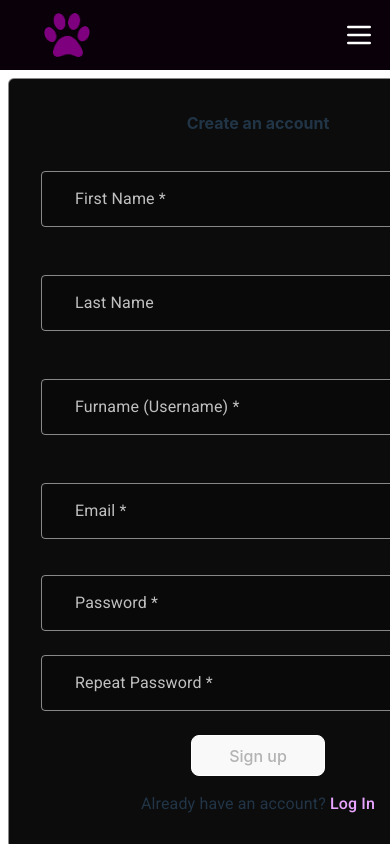
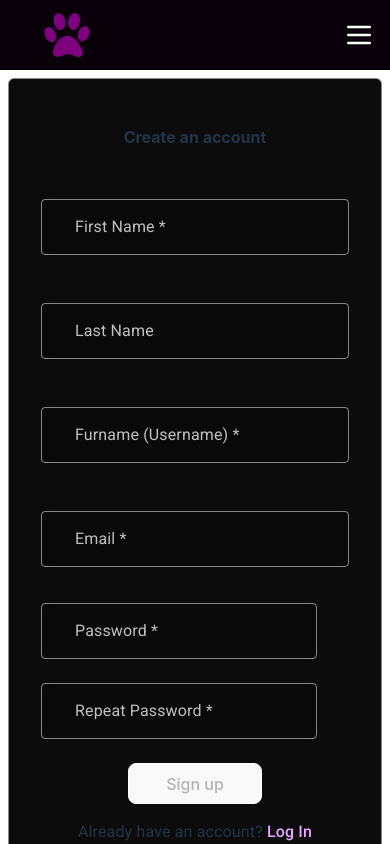
Before and after one commit to ATlexEide/furrventions, a React (Vite) app: page /signup in a window 390 px wide. Built offline with nearby package versions, Linux system fonts and the light colour scheme; no server answers; some icons are missing.

Commit message:
Update form view for mobile

```diff
--- a/src/Mobile.css
+++ b/src/Mobile.css
@@ -166,6 +166,24 @@
     padding: 0 24px;
   }
 
+  form {
+    width: 100%;
+    min-height: 600px;
+    height: fit-content;
+  }
+
+  form h2 {
+    padding: 14px 0;
+  }
+
+  .MuiButtonBase-root {
+    text-overflow: clip;
+  }
+
+  #pagination-buttons button {
+    width: 50%;
+  }
+
   a h4 {
     text-decoration: underline;
   }
```
